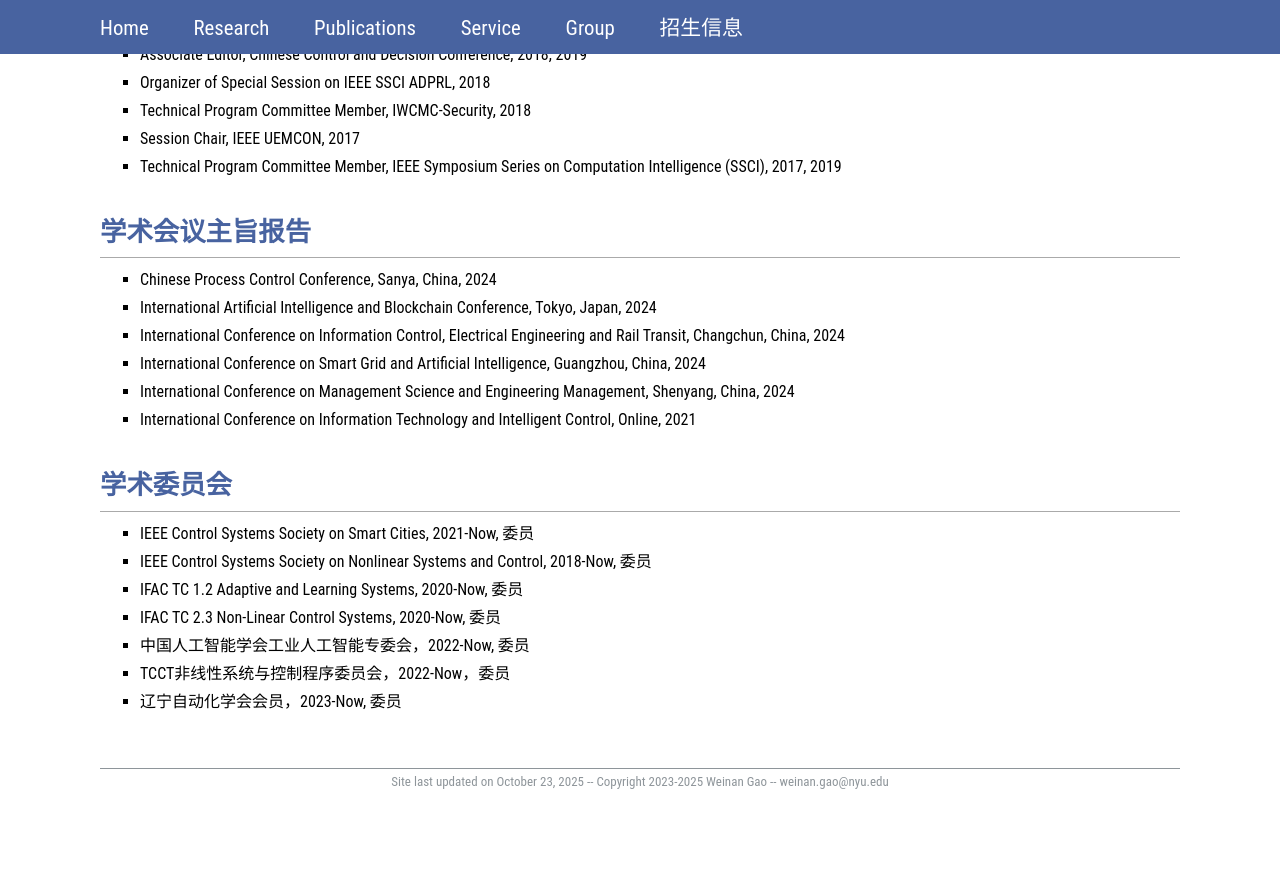
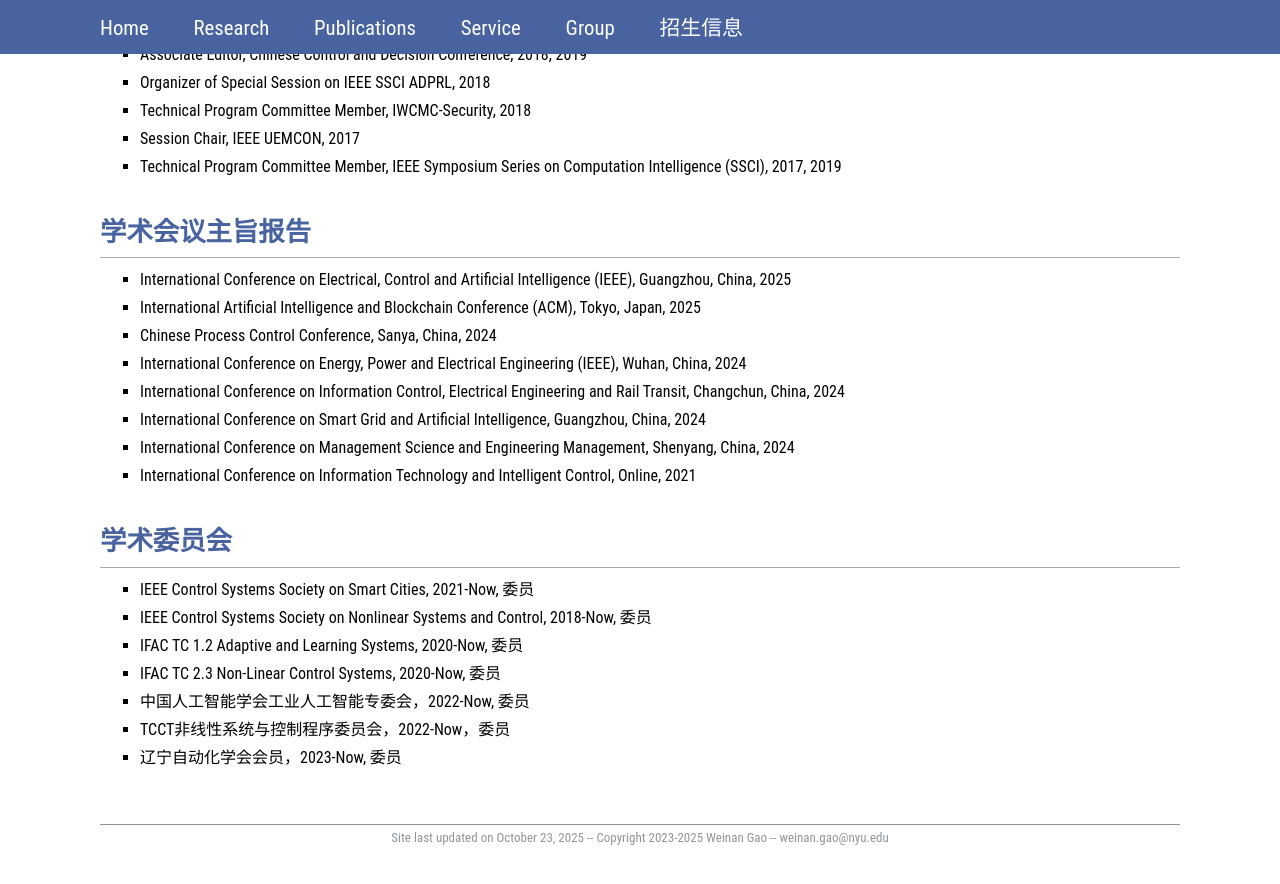
Before and after one commit to WeinanGao/weinangao.github.io, a Jekyll site: the page built from service.markdown, in a window 1280 px wide and 900 px high, scrolled down 1001 px. Shown: the top 884 px of the window. Built offline with Jekyll 4.4.1, drawn with Linux system fonts in a browser that asks for light colours; before the commit the page ends 1845 px from its top, so only the background shows below that.

Commit message:
Update service.markdown

```diff
--- a/service.markdown
+++ b/service.markdown
@@ -46,8 +46,10 @@ permalink: /service/
 
 # 学术会议主旨报告 #
 
+* International Conference on Electrical, Control and Artificial Intelligence (IEEE), Guangzhou, China, 2025
+* International Artificial Intelligence and Blockchain Conference (ACM), Tokyo, Japan, 2025
 * Chinese Process Control Conference, Sanya, China, 2024
-* International Artificial Intelligence and Blockchain Conference, Tokyo, Japan, 2024
+* International Conference on Energy, Power and Electrical Engineering (IEEE), Wuhan, China, 2024
 * International Conference on Information Control, Electrical Engineering and Rail Transit, Changchun, China, 2024
 * International Conference on Smart Grid and Artificial Intelligence, Guangzhou, China, 2024
 * International Conference on Management Science and Engineering Management, Shenyang, China, 2024
```
